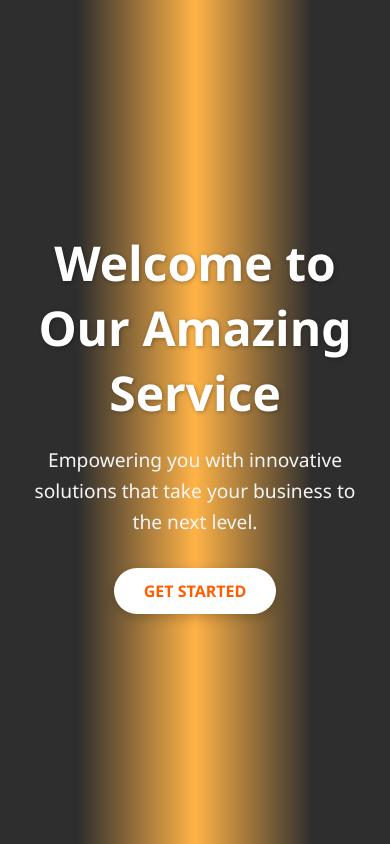
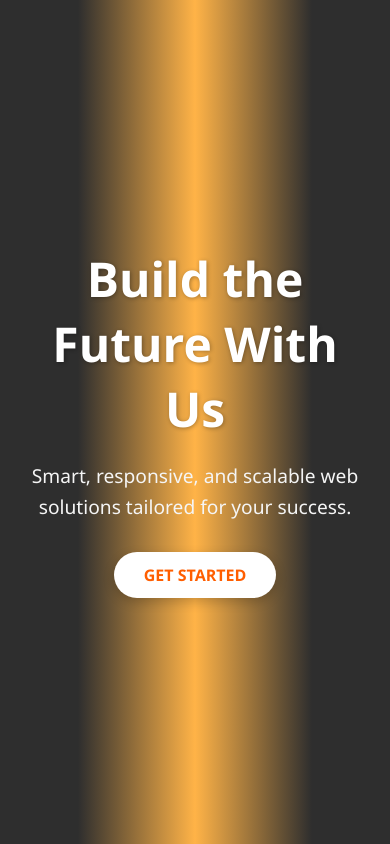
Before and after one commit to Asrabegum-git/responsive-landing-page, a plain HTML site: page index.html in a window 390 px wide. Drawn offline with Linux system fonts and the light colour scheme.

```diff
--- a/index.html
+++ b/index.html
@@ -9,8 +9,8 @@
 <body>
   <section class="hero">
     <div class="hero-content">
-      <h1>Welcome to Our Amazing Service</h1>
-      <p>Empowering you with innovative solutions that take your business to the next level.</p>
+      <h1>Build the Future With Us</h1>
+<p>Smart, responsive, and scalable web solutions tailored for your success.</p>
       <a href="#" class="btn">GET STARTED</a>
     </div>
   </section>
```
